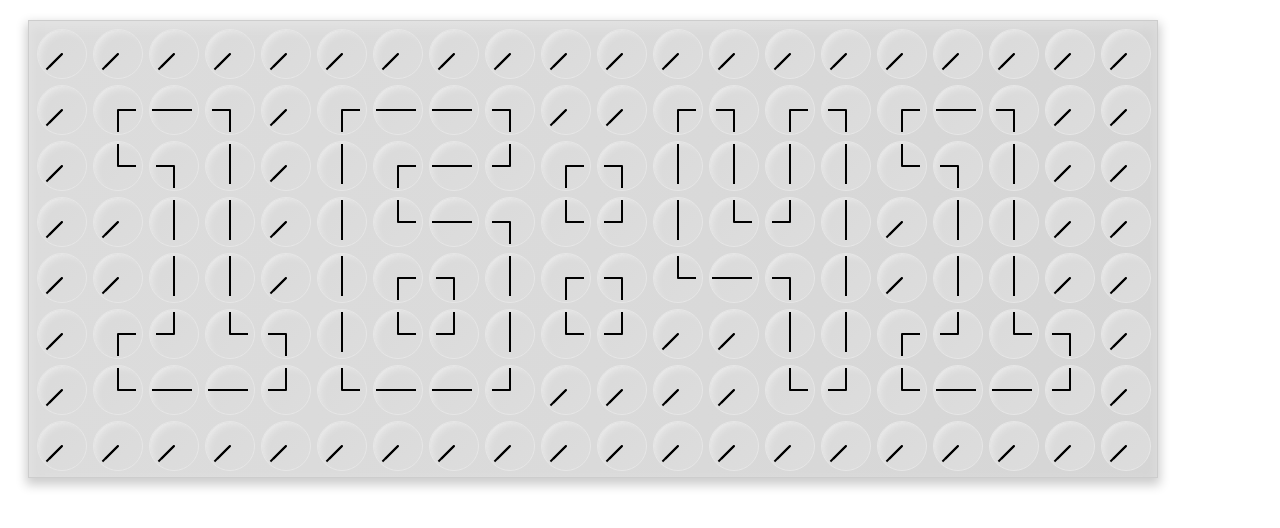
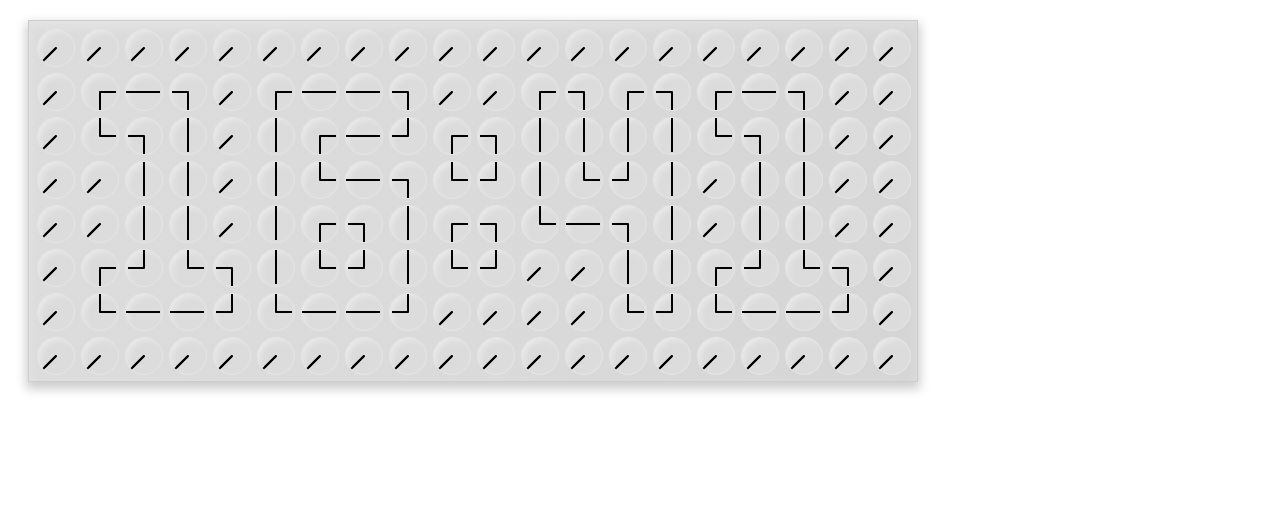
Before and after one commit to DrA1ex/ClockClock, a plain HTML site: page index.html in a window 1280 px wide. Drawn offline with Linux system fonts and the light colour scheme.

Commit message:
Make smaller

```diff
--- a/index.html
+++ b/index.html
@@ -33,7 +33,7 @@
 
     .clock .hour {
         position: absolute;
-        height: 18px;
+        height: 16px;
         width: 2px;
         top: 50%;
         left: calc(50% - 1px);
@@ -45,7 +45,7 @@
 
     .clock .minute {
         position: absolute;
-        height: 22px;
+        height: 18px;
         width: 2px;
         top: calc(50%);
         left: calc(50% - 1px);
--- a/index.js
+++ b/index.js
@@ -9,7 +9,7 @@ const LEFT_OFFSET = 1;
 const ROWS = 2 + DIGIT_HEIGHT;
 const COLS = 4 + DIGIT_WIDTH * 4;
 
-const SIZE = 48;
+const SIZE = 36;
 const MARGIN = 8;
 
 const parent = document.getElementById("parent");
```
